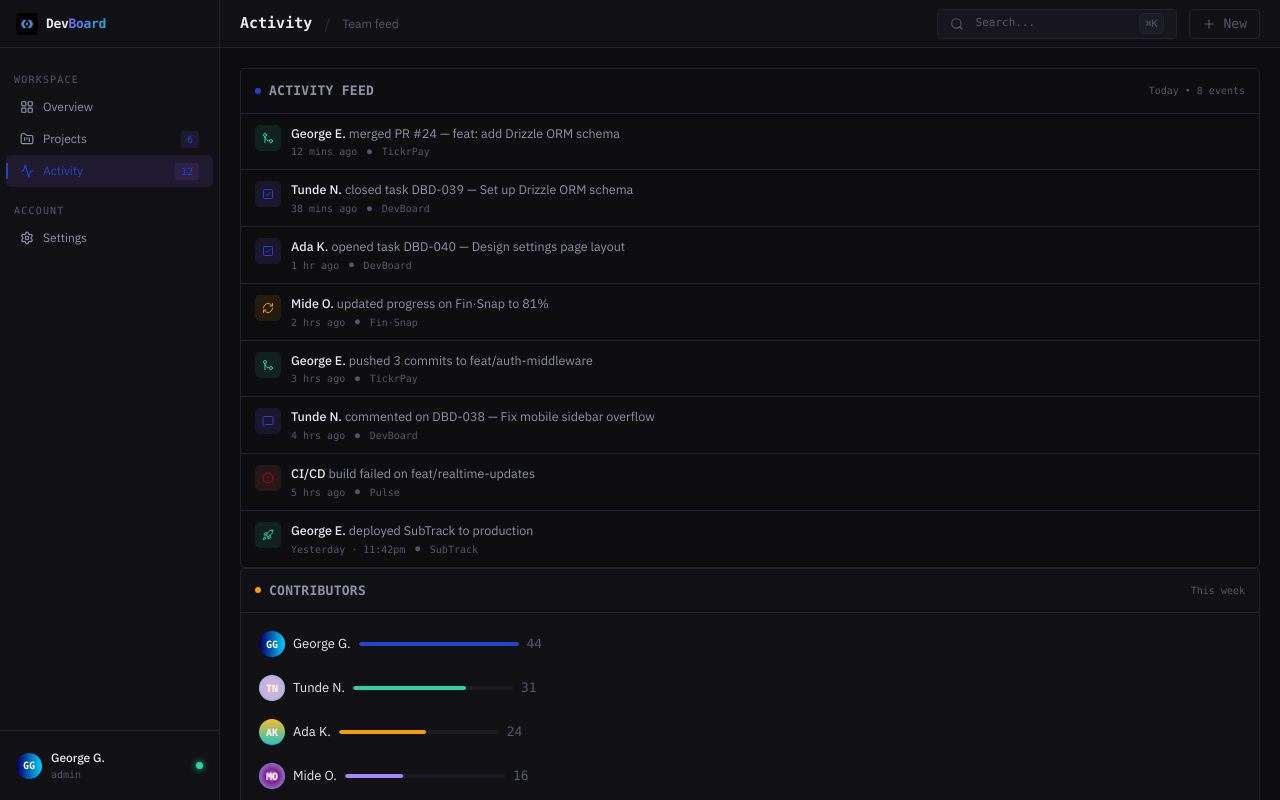
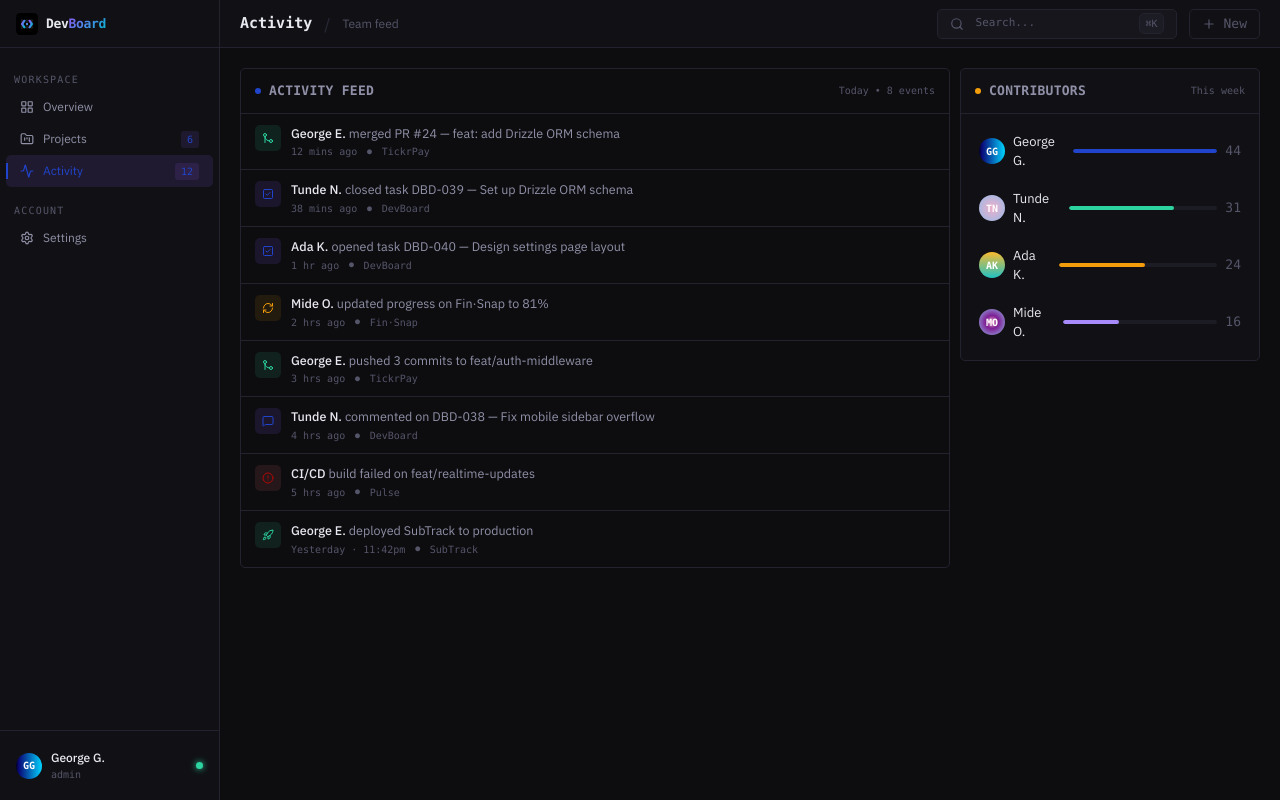
Before and after one commit to georgegoodluck/DevBoard, a Next.js app: page /activity in a window 1280 px wide. Built offline with nearby package versions, Linux system fonts and the light colour scheme.

Commit message:
feat: style citivity Page

```diff
--- a/app/(dashboard)/activity/page.tsx
+++ b/app/(dashboard)/activity/page.tsx
@@ -3,9 +3,11 @@ import ContributionsPanel from "@/components/activity/ContributionsPanel";
 
 export default function ActivityPage() {
   return (
-    <div>
+    <div className="grid grid-cols-[1fr_300px] gap-2.5">
       <ActivityFeed />
-      <ContributionsPanel />
+      <div className="flex flex-col">
+        <ContributionsPanel />
+      </div>
     </div>
   );
 }
```
